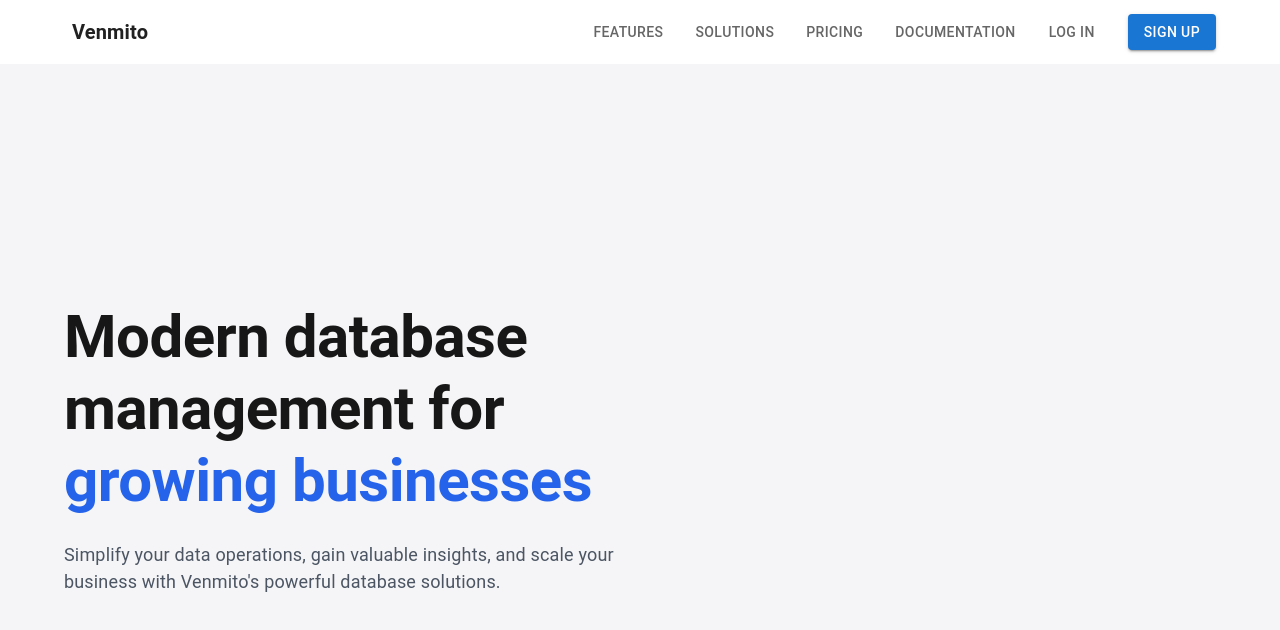
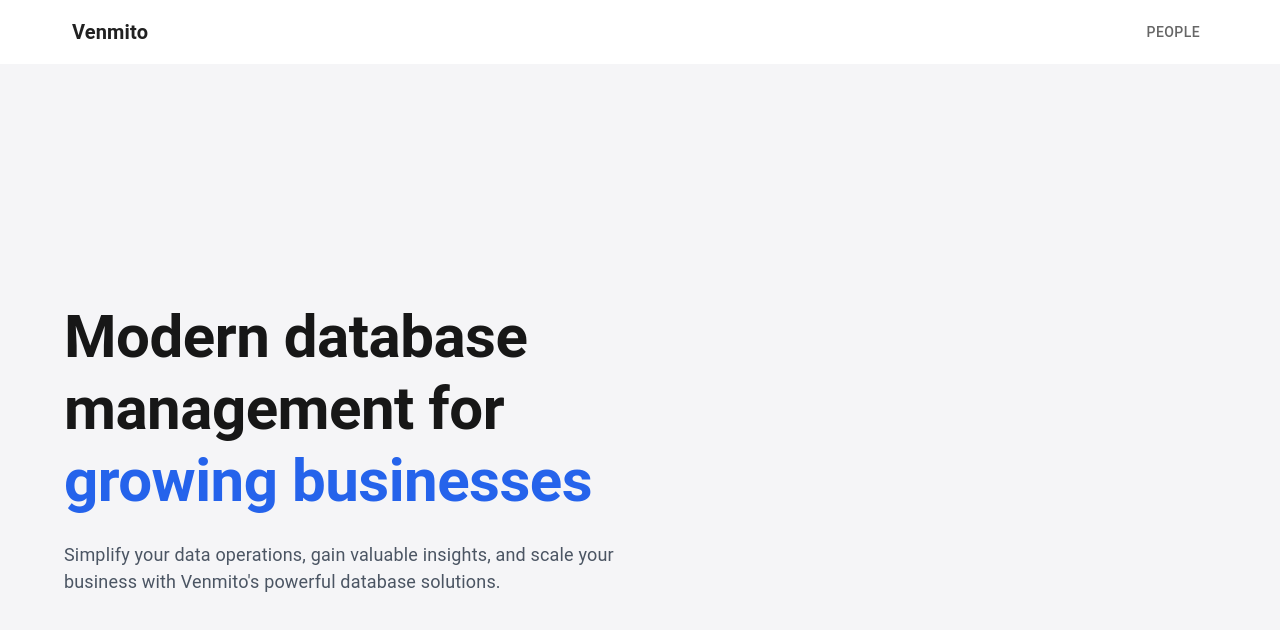
Before and after one commit to carlosrivera22/venmito, a Next.js app in the folder venmito-admin/: page / in a window 1280 px wide. Shown: the top 630 px of the page. Built offline with nearby package versions, Linux system fonts and the light colour scheme.

Commit message:
navbar fixes

```diff
--- a/venmito-admin/src/components/Navbar.tsx
+++ b/venmito-admin/src/components/Navbar.tsx
@@ -24,10 +24,7 @@ export default function Navbar() {
     };
 
     const menuItems = [
-        { text: 'Features', href: '/features' },
-        { text: 'Solutions', href: '/solutions' },
-        { text: 'Pricing', href: '/pricing' },
-        { text: 'Documentation', href: '/docs' },
+        { text: 'People', href: '/people' },
     ];
 
     const drawer = (
@@ -39,12 +36,6 @@ export default function Navbar() {
                     </ListItem>
                 ))}
                 <Divider />
-                <ListItem component="a" href="/login">
-                    <ListItemText primary="Log in" />
-                </ListItem>
-                <ListItem component="a" href="/signup">
-                    <ListItemText primary="Sign up" sx={{ color: 'primary.main' }} />
-                </ListItem>
             </List>
         </Box>
     );
@@ -90,12 +81,6 @@ export default function Navbar() {
                                     {item.text}
                                 </Button>
                             ))}
-                            <Button href="/login" sx={{ mx: 1, color: 'text.secondary' }}>
-                                Log in
-                            </Button>
-                            <Button href="/signup" variant="contained" color="primary" sx={{ ml: 2 }}>
-                                Sign up
-                            </Button>
                         </Box>
 
                         {/* Mobile Navigation */}
```
